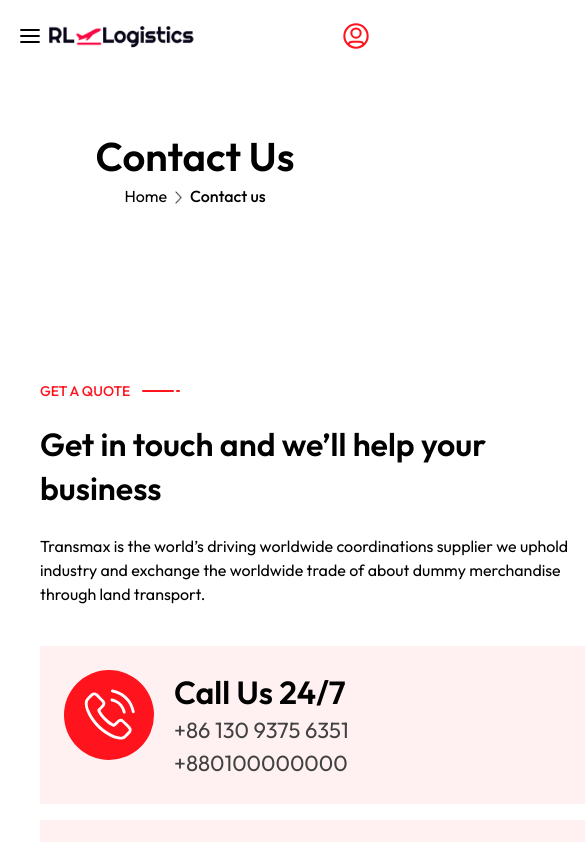
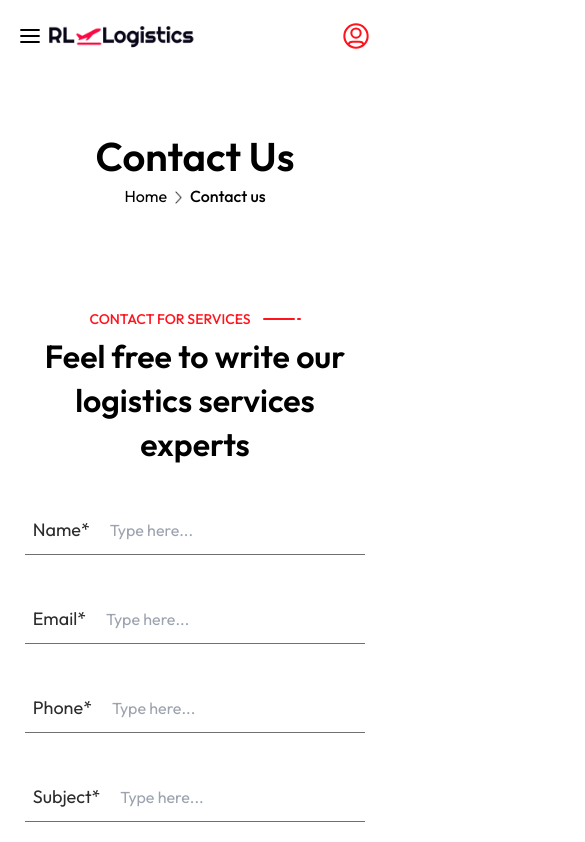
Before and after one commit to sourovBasu07/rl_logistics, a Next.js app: page /contact-us in a window 390 px wide. Shown: the top 842 px of the page, 585 px wide, since content can reach past the window. Built offline with nearby package versions, Linux system fonts and the light colour scheme.

Commit message:
responsive contacts page

```diff
--- a/src/components/ContactUs.tsx
+++ b/src/components/ContactUs.tsx
@@ -11,10 +11,10 @@ const Faq = ({ question, answer }: { question: string; answer: string }) => {
   return (
     <Accordion type="single" collapsible className="w-full">
       <AccordionItem value="item-1" className="flex flex-col gap-3">
-        <AccordionTrigger className="bg-[#FFF6F6] border border-[#B3ADAD] rounded p-4 font-medium text-2xl text-black">
+        <AccordionTrigger className="bg-[#FFF6F6] border border-[#B3ADAD] rounded p-4 font-medium text-sm lg:text-2xl text-black text-left lg:text-center">
           {question}
         </AccordionTrigger>
-        <AccordionContent className="border border-[#B3ADAD] rounded p-4 text-base text-black">
+        <AccordionContent className="border border-[#B3ADAD] rounded p-4 text-xs lg:text-base text-black">
           {answer}
         </AccordionContent>
       </AccordionItem>
@@ -63,11 +63,11 @@ const ContactCard = ({
 
 const ContactUs = () => {
   return (
-    <section className="container flex flex-col items-center gap-12 py-28">
-      <div className="w-full flex items-center gap-14">
+    <section className="container flex flex-col items-center gap-12 pt-10 lg:pt-28 pb-28">
+      <div className="w-full flex flex-col-reverse lg:flex-row items-center gap-14">
         <div className="flex-1 space-y-10">
-          <div className={`w-[550px] flex flex-col gap-6`}>
-            <div className={`flex flex-col gap-4`}>
+          <div className={`w-full lg:w-[550px] flex flex-col gap-3 lg:gap-6`}>
+            <div className={`flex flex-col gap-0 lg:gap-4`}>
               <div className="flex items-center gap-3">
                 <h4 className="text-primary uppercase">Get a Quote</h4>
                 <div className="flex items-center gap-[2px]">
@@ -92,8 +92,10 @@ const ContactUs = () => {
           </div>
         </div>
         <div className="flex-[1.35] flex flex-col items-start gap-10">
-          <div className={`w-[550px] flex flex-col gap-6`}>
-            <div className={`flex flex-col gap-4`}>
+          <div className={`w-full lg:w-[550px] flex flex-col gap-3 lg:gap-6`}>
+            <div
+              className={`flex flex-col items-center lg:items-start gap-0 lg:gap-4`}
+            >
               <div className="flex items-center gap-3">
                 <h4 className="text-primary uppercase">Contact for Services</h4>
                 <div className="flex items-center gap-[2px]">
@@ -101,12 +103,12 @@ const ContactUs = () => {
                   <div className="w-1 h-[2px] bg-primary rounded-[2px]" />
                 </div>
               </div>
-              <p className="font-semibold text-[2rem] leading-[2.75rem] text-black">
+              <p className="font-semibold text-[2rem] leading-[2.75rem] text-black text-center lg:text-left">
                 Feel free to write our logistics services experts
               </p>
             </div>
           </div>
-          <div className="grid grid-cols-2 gap-10">
+          <div className="flex flex-col lg:grid grid-cols-2 gap-10">
             <Input style="booknow" label="Name" required labelWidth="80px" />
             <Input style="booknow" label="Email" required labelWidth="80px" />
             <Input style="booknow" label="Phone" required labelWidth="80px" />
```
